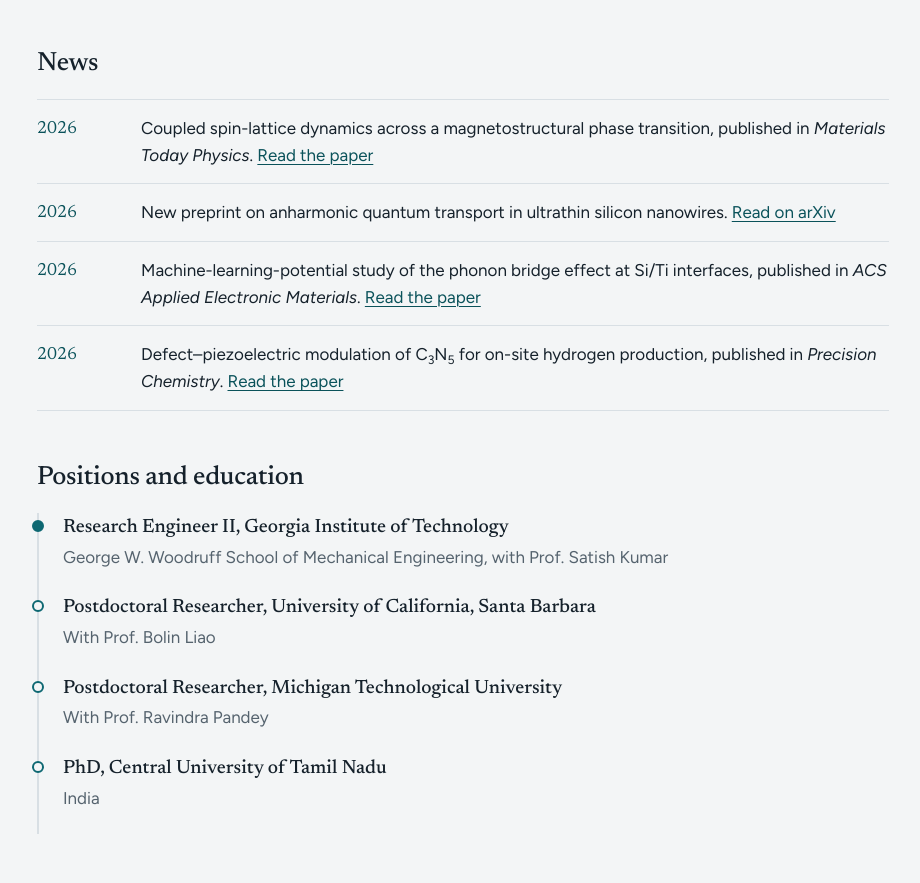
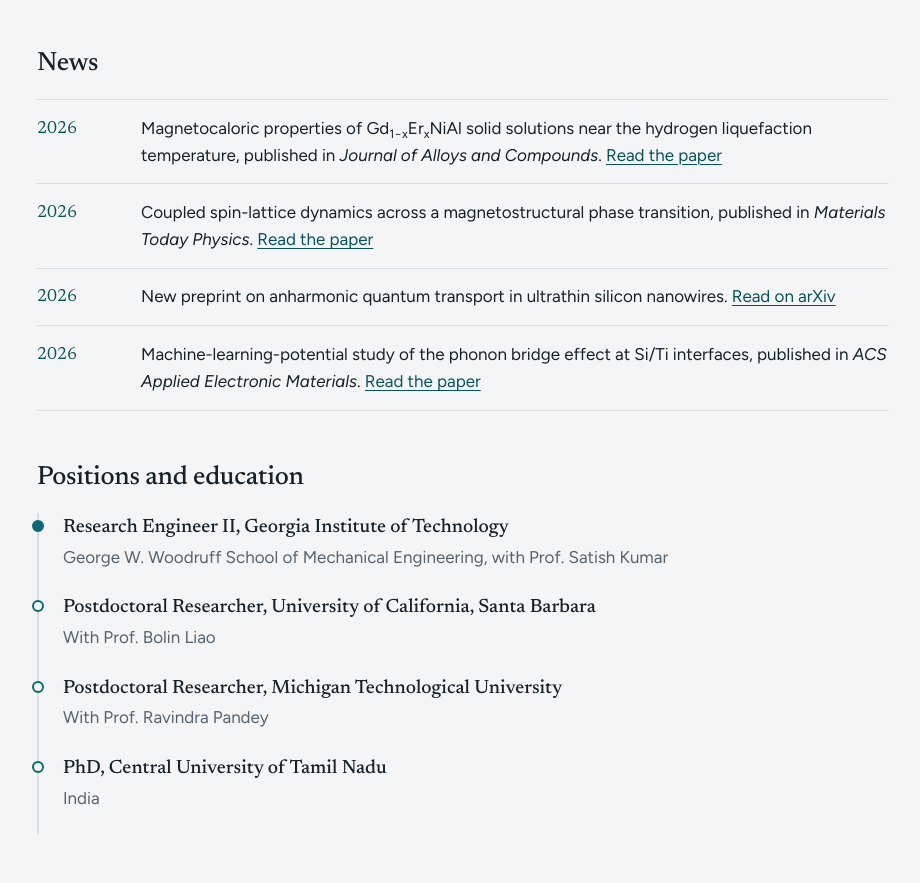
Before and after one commit to lokanath123/website, a plain HTML site: page index.html in a window 1280 px wide. Shown: the part 1274-2157 px from the top of the page, without its empty margins (327-1247 px from the left). Drawn offline with Linux system fonts and the light colour scheme.

Commit message:
Update index.html

```diff
--- a/index.html
+++ b/index.html
@@ -42,10 +42,10 @@
 
 <h2 class="section-title">News</h2>
 <ul class="news">
+<li><span class="when">2026</span><p>Magnetocaloric properties of Gd<sub>1−x</sub>Er<sub>x</sub>NiAl solid solutions near the hydrogen liquefaction temperature, published in <em>Journal of Alloys and Compounds</em>. <a href="https://doi.org/10.1016/j.jallcom.2026.192561" target="_blank" rel="noopener">Read the paper</a></p></li>
 <li><span class="when">2026</span><p>Coupled spin-lattice dynamics across a magnetostructural phase transition, published in <em>Materials Today Physics</em>. <a href="https://doi.org/10.1016/j.mtphys.2026.102253" target="_blank" rel="noopener">Read the paper</a></p></li>
 <li><span class="when">2026</span><p>New preprint on anharmonic quantum transport in ultrathin silicon nanowires. <a href="https://arxiv.org/abs/2605.26529" target="_blank" rel="noopener">Read on arXiv</a></p></li>
 <li><span class="when">2026</span><p>Machine-learning-potential study of the phonon bridge effect at Si/Ti interfaces, published in <em>ACS Applied Electronic Materials</em>. <a href="https://doi.org/10.1021/acsaelm.5c02592" target="_blank" rel="noopener">Read the paper</a></p></li>
-<li><span class="when">2026</span><p>Defect–piezoelectric modulation of C<sub>3</sub>N<sub>5</sub> for on-site hydrogen production, published in <em>Precision Chemistry</em>. <a href="https://pubs.acs.org/doi/10.1021/prechem.5c00230" target="_blank" rel="noopener">Read the paper</a></p></li>
 </ul>
 
 <h2 class="section-title">Positions and education</h2>
```
